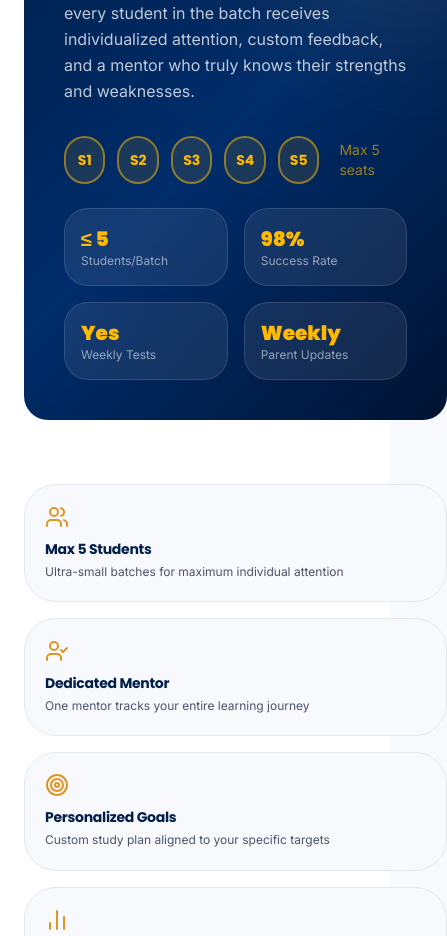
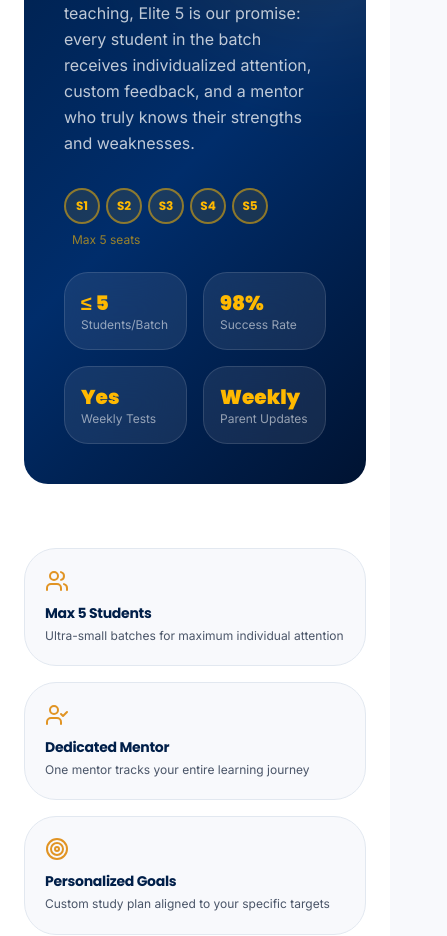
Before and after one commit to NITESHsharma345/sarvad-Acadamy, a Next.js app: page /programs in a window 390 px wide. Shown: the part 2700-3636 px from the top of the page, 447 px wide, since content can reach past the window. Built offline with nearby package versions, Linux system fonts and the light colour scheme.

Commit message:
fix: responsive view text size overrides and card padding scale-down to prevent horizontal layout overflow

```diff
--- a/src/components/sections/About.tsx
+++ b/src/components/sections/About.tsx
@@ -91,7 +91,7 @@ export default function About() {
               <div className="rounded-3xl overflow-hidden shadow-xl aspect-[4/3] flex items-center justify-center"
                 style={{ background: "var(--gradient-primary)" }}>
                 <div className="text-center p-12">
-                  <div className="text-8xl font-black mb-4" style={{
+                  <div className="text-6xl sm:text-7xl md:text-8xl font-black mb-4" style={{
                     fontFamily: "var(--font-heading)",
                     background: "var(--gradient-accent)",
                     WebkitBackgroundClip: "text",
--- a/src/components/sections/EliteFive.tsx
+++ b/src/components/sections/EliteFive.tsx
@@ -77,15 +77,17 @@ export default function EliteFive() {
                 </p>
 
                 {/* 5 student visual */}
-                <div className="flex items-center gap-3 mb-6">
+                <div className="flex flex-wrap items-center gap-2 mb-6">
+                  <div className="flex items-center gap-1.5">
                     {[1, 2, 3, 4, 5].map((n) => (
                       <div key={n}
-                      className="w-12 h-12 rounded-full border-2 border-amber-400/50 bg-amber-400/10 flex items-center justify-center text-amber-400 font-bold text-sm"
+                        className="w-9 h-9 sm:w-12 sm:h-12 rounded-full border-2 border-amber-400/50 bg-amber-400/10 flex items-center justify-center text-amber-400 font-bold text-xs sm:text-sm"
                         style={{ fontFamily: "var(--font-heading)" }}>
                         S{n}
                       </div>
                     ))}
-                  <div className="ml-2 text-amber-400/60 text-sm">Max 5 seats</div>
+                  </div>
+                  <div className="ml-2 text-amber-400/60 text-xs sm:text-sm whitespace-nowrap">Max 5 seats</div>
                 </div>
 
                 <div className="grid grid-cols-2 gap-4">
--- a/src/components/sections/TrustedBy.tsx
+++ b/src/components/sections/TrustedBy.tsx
@@ -52,7 +52,7 @@ export default function TrustedBy() {
             <motion.div
               key={label}
               variants={fadeUp}
-              className="card p-7 text-center group relative overflow-hidden"
+              className="card p-4 sm:p-7 text-center group relative overflow-hidden"
             >
               {/* Background gradient blob */}
               <div className={`absolute top-0 right-0 w-32 h-32 bg-gradient-to-br ${color} opacity-5 rounded-full -translate-y-8 translate-x-8 group-hover:opacity-10 transition-opacity`} />
@@ -77,7 +77,7 @@ export default function TrustedBy() {
                 {suffix}
               </div>
 
-              <div className="text-sm font-semibold" style={{
+              <div className="text-xs sm:text-sm font-semibold" style={{
                 color: "var(--color-text-secondary)",
                 fontFamily: "var(--font-accent)"
               }}>
```
Lines whose indentation alone changed are shown as unchanged.
